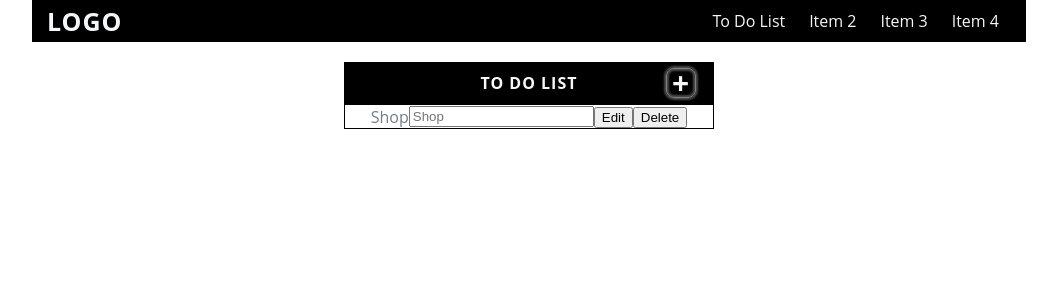
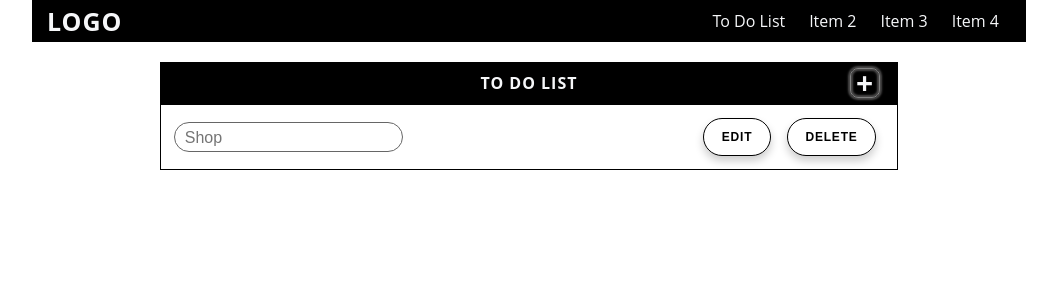
Before and after one commit to savus/ProjectsRepractice, a React (Vite) app: page / in a window 1280 px wide. Shown: the top 300 px of the page, without its empty margins (111-1168 px from the left). Built offline with nearby package versions, Linux system fonts and the light colour scheme.

Commit message:
style btn-primary styles and list-item styles

```diff
--- a/src/components/ToDoList.tsx
+++ b/src/components/ToDoList.tsx
@@ -5,7 +5,7 @@ export class ToDoList extends Component {
   render() {
     return (
       <>
-        <div id="to-do-list" className="container-sm">
+        <div id="to-do-list" className="container-md">
           <header id="to-do-header" className="header-primary flex-centered">
             <div className="title">To Do List</div>
             <div className="add-item-button" data-tooltip="Add New Item">
@@ -14,12 +14,20 @@ export class ToDoList extends Component {
           </header>
           <div id="to-do-body">
             <ul id="list-container" className="ul-defaults-none">
-              <li className="list-item flex-centered">
+              <li className="list-item edit-mode flex-centered">
                 <div className="item-content">Shop</div>
-                <input type="text" className="item-input" placeholder="Shop" />
+                <div className="item-input-container">
+                  <input
+                    type="text"
+                    className="item-input"
+                    placeholder="Shop"
+                  />
+                </div>
                 <div className="btn-group">
-                  <button className="edit-button">Edit</button>
-                  <button className="delete-button">Delete</button>
+                  <button className="edit-button btn btn-primary">Edit</button>
+                  <button className="delete-button btn btn-primary">
+                    Delete
+                  </button>
                 </div>
               </li>
             </ul>
--- a/src/css/base.css
+++ b/src/css/base.css
@@ -108,4 +108,27 @@ img {
 
 /* test and create btn-primary */
 
+.btn-primary {
+  border-color: #000;
+  letter-spacing: 0.8px;
+  text-transform: uppercase;
+  font-weight: 700;
+  background-color: var(--button-base);
+  font-size: var(--size-12);
+  margin: 0 8px;
+  padding: 0.7rem 1.1rem;
+  border-radius: 20px;
+  box-shadow: 0 5px 8px 0px rgba(0, 0, 0, 0.2);
+}
+
+.btn-primary:hover {
+  background-color: var(--button-alternative);
+}
+
+.btn-primary:active {
+  background-color: var(--button-base);
+  position: relative;
+  bottom: -2px;
+}
+
 /* test and create other basic buttons */
--- a/src/css/theme.css
+++ b/src/css/theme.css
@@ -1,16 +1,17 @@
 /* needs to be tested and adjusted */
 :root {
-  --button-base: #2476fe;
-  --link-highlight: #659fff;
   --bg-bright: #fff;
   --bg-dark: #000;
-  --font-color-base: #6f7e8e;
+  --link-highlight: #659fff;
+  --font-color-base: #2a2b2b;
   --font-base-bold: #5f6267;
-  --button-alternative: #01c8a7;
+  --button-base: #fff;
+  --button-alternative: #ccc;
   --font-color-dark: #030303;
   --font-color-bright: #f6f7f9;
-  --font-color-soft: #8b8e91;
-  --background-color-soft: rgb(235, 237, 239);
+  --font-color-soft: #5b5b5b;
+  --border-color-soft: #666;
+  --background-color-soft: rgb(240, 240, 240);
   --background-color-faded: rgba(248, 244, 246, 0.3);
   --background-color-form: #20335b;
   --icon-background-soft: rgb(236, 242, 255);
--- a/src/css/to-do-list.css
+++ b/src/css/to-do-list.css
@@ -71,3 +71,42 @@
 #to-do-body {
   border: 1px solid black;
 }
+
+#to-do-body .list-item {
+  padding: 0.8rem;
+}
+
+.list-item .item-content,
+.list-item .item-input-container {
+  margin-right: auto;
+}
+
+.list-item.edit-mode .item-content {
+  display: none;
+}
+
+.list-item .item-content,
+.item-input-container input {
+  font-size: var(--size-16);
+}
+
+.item-input-container {
+  padding: 0.2rem 0.5rem;
+  border: 1px solid var(--border-color-soft);
+  border-radius: 15px;
+  display: none;
+  overflow-x: hidden;
+}
+
+.item-input-container input {
+  border: none;
+  outline: none;
+}
+
+.item-input-container input:focus {
+  color: var(--font-color-soft);
+}
+
+.list-item.edit-mode .item-input-container {
+  display: block;
+}
--- a/src/js/main.js
+++ b/src/js/main.js
@@ -4,6 +4,7 @@ document.addEventListener("DOMContentLoaded", function () {
     const navLinkClass = ".nav-link";
     const navbarClass = ".navbar-nav";
     const active = "active";
+    const listItemClass = ".list-item";
 
     const navlinksNavbar = document.querySelector(navbarClass);
 
@@ -16,11 +17,32 @@ document.addEventListener("DOMContentLoaded", function () {
       element.classList.add(active);
     };
 
+    const toggleClass = (element, className) => {
+      if (element.className.includes(className)) {
+        element.classList.remove(className);
+      } else {
+        element.classList.add(className);
+      }
+    };
+
     navlinksNavbar.addEventListener("click", function (e) {
       const target = e.target;
       if (target.className.includes("nav-link")) {
         setActive(target, navLinkClass);
       }
     });
+
+    const listItems = document.querySelectorAll(listItemClass);
+
+    listItems.forEach((item) => {
+      item.addEventListener("click", function (e) {
+        const target = e.target;
+        if (target.className.includes("edit-button")) {
+          toggleClass(item, "edit-mode");
+        } else if (target.className.includes("delete-button")) {
+          console.log("delete button clicked");
+        }
+      });
+    });
   }
 });
```
